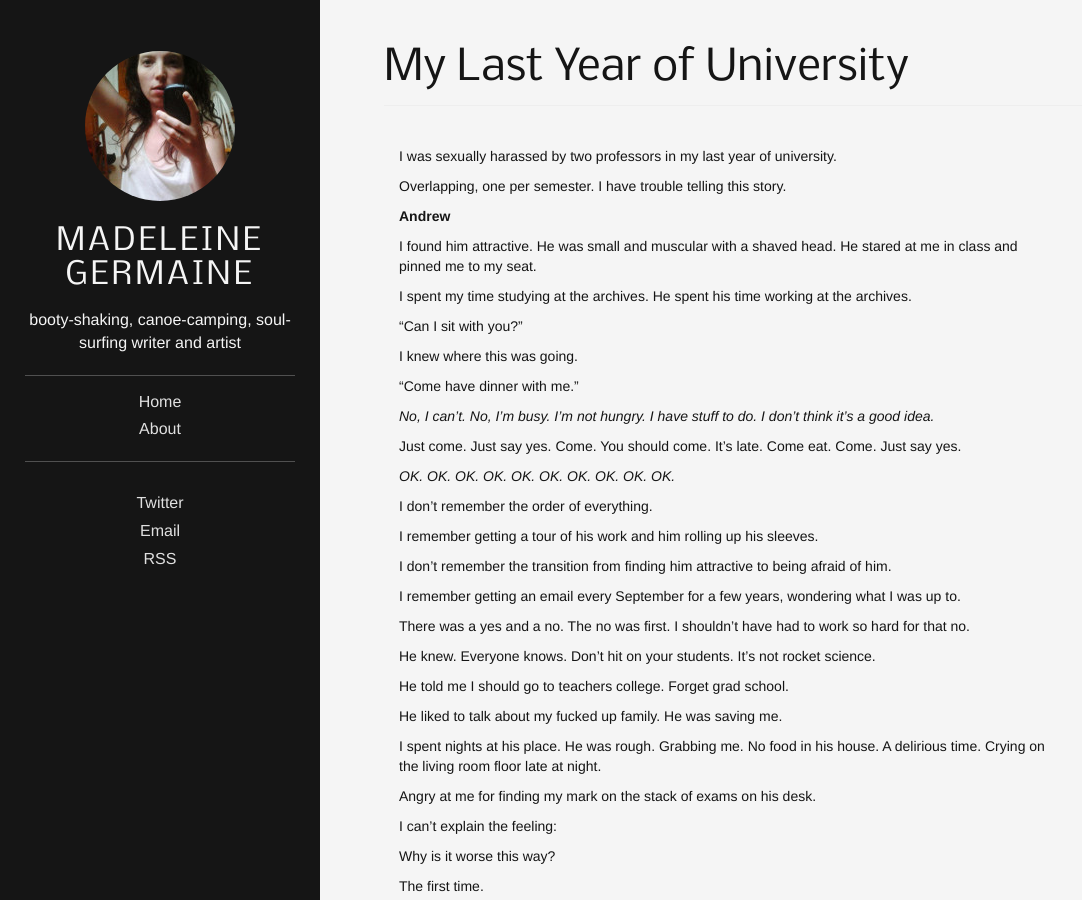
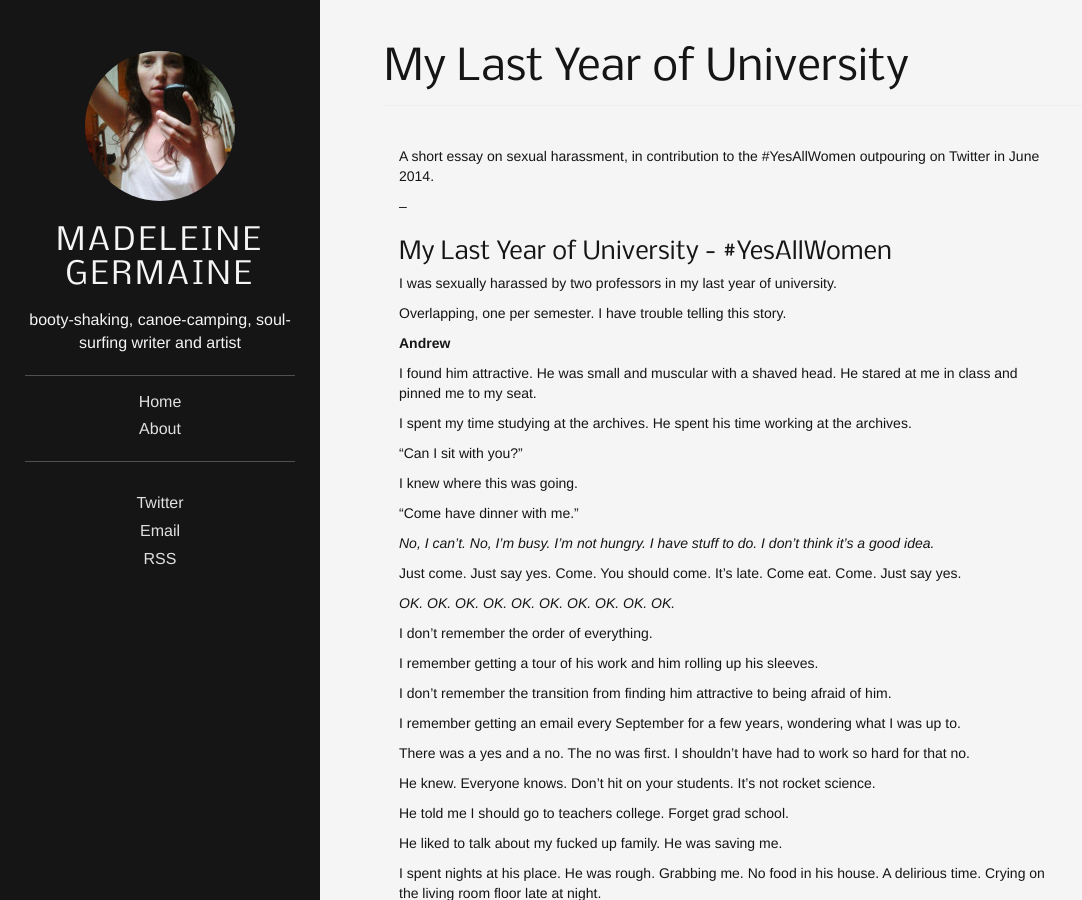
Before and after one commit to madeleinegermaine/madeleinegermaine, a Jekyll site: the page built from _posts/2014-06-04-last-year-of-university-yesallwomen.md, in a window 1280 px wide and 900 px high. Shown: the whole window, without its empty margins (0-1082 px from the left). Built offline with Jekyll 4.4.1, drawn with Linux system fonts in a browser that asks for light colours.

Commit message:
Updated 2014-06-04-last-year-of-university-yesallwomen.md

```diff
--- a/_posts/2014-06-04-last-year-of-university-yesallwomen.md
+++ b/_posts/2014-06-04-last-year-of-university-yesallwomen.md
@@ -13,6 +13,13 @@ description: "For YesAllWomen, June 2014."
 fullview: false
 published: true
 ---
+
+A short essay on sexual harassment, in contribution to the #YesAllWomen outpouring on Twitter in June 2014.
+
+--
+
+###My Last Year of University - #YesAllWomen  ###
+
 
 I was sexually harassed by two professors in my last year of university.
 
```
